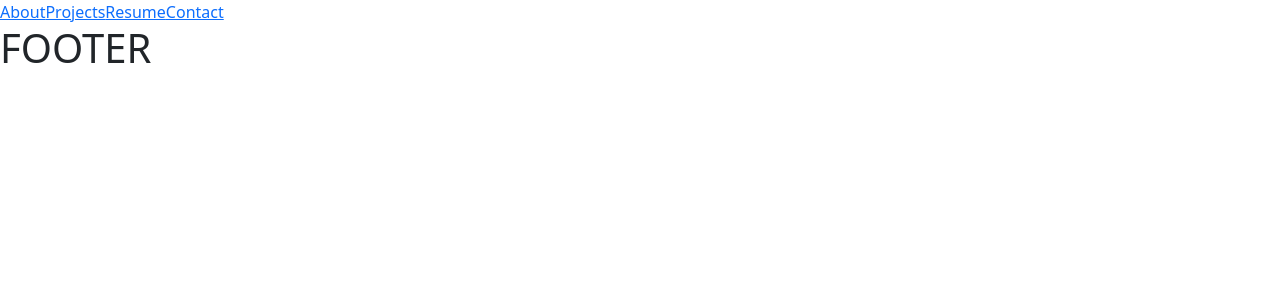
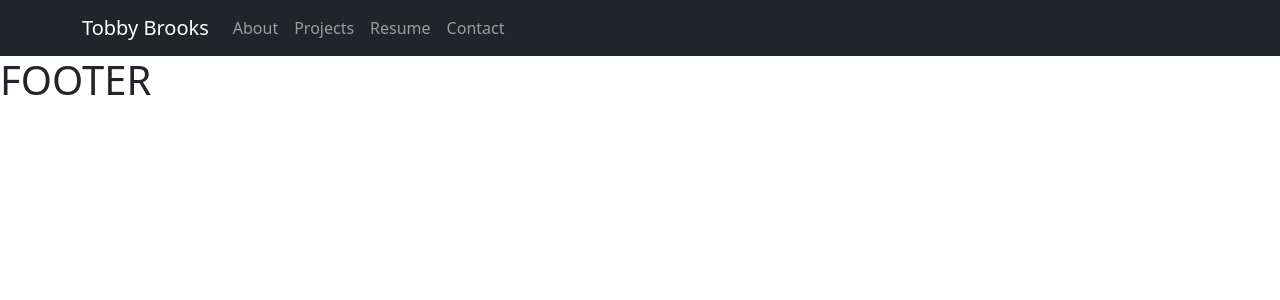
Before and after one commit to 1tbrooks1/tobbybrooks-react-portfolio, a React (Create React App) app: page / in a window 1280 px wide. Shown: the top 300 px of the page. Built offline with nearby package versions, Linux system fonts and the light colour scheme.

Commit message:
wrapped up navbar

```diff
--- a/src/App.js
+++ b/src/App.js
@@ -1,7 +1,7 @@
 import React, { useState } from "react";
 import About from "./components/About";
 import Contact from "./components/Contact";
-import Nav from "./components/Nav"
+import Navigation from "./components/Navigation"
 import Projects from "./components/Projects"
 import Resume from "./components/Resume"
 import Footer from "./components/Footer"
@@ -26,7 +26,7 @@ function App() {
 
   return (
     <div>
-      <Nav page={page} setPage={setPage} />
+      <Navigation page={page} setPage={setPage} />
       <main>
         <div>{currentPage(page)}</div>
       </main>
--- a/src/components/Nav/index.js
+++ /dev/null
@@ -1,14 +0,0 @@
-import React from "react";
-
-function Nav({setPage}) {
-  return (
-    <div>
-      <a href="#about" onClick={() =>{setPage('About')}}>About</a>
-      <a href="#projects" onClick={() =>{setPage('Projects')}}>Projects</a>
-      <a href="#resume" onClick={() =>{setPage('Resume')}}>Resume</a>
-      <a href="#contact" onClick={() =>{setPage('Contact')}}>Contact</a>
-   </div>
-  );
-}
-
-export default Nav;
--- /dev/null
+++ b/src/components/Navigation/index.js
@@ -0,0 +1,61 @@
+import React from "react";
+import Navbar from "react-bootstrap/Navbar";
+import Container from "react-bootstrap/Container";
+import Nav from "react-bootstrap/Nav";
+
+function Navigation({ setPage }) {
+  return (
+    <div>
+      <>
+        <Navbar bg="dark" variant="dark">
+          <Container>
+            <Navbar.Brand
+              href="#about"
+              onClick={() => {
+                setPage("About");
+              }}
+            >
+              Tobby Brooks
+            </Navbar.Brand>
+            <Nav className="me-auto">
+              <Nav.Link
+                href="#about"
+                onClick={() => {
+                  setPage("About");
+                }}
+              >
+                About
+              </Nav.Link>
+              <Nav.Link
+                href="#projects"
+                onClick={() => {
+                  setPage("Projects");
+                }}
+              >
+                Projects
+              </Nav.Link>
+              <Nav.Link
+                href="#resume"
+                onClick={() => {
+                  setPage("Resume");
+                }}
+              >
+                Resume
+              </Nav.Link>
+              <Nav.Link
+                href="#contact"
+                onClick={() => {
+                  setPage("Contact");
+                }}
+              >
+                Contact
+              </Nav.Link>
+            </Nav>
+          </Container>
+        </Navbar>
+      </>
+    </div>
+  );
+}
+
+export default Navigation;
--- a/src/components/Projects/index.js
+++ b/src/components/Projects/index.js
@@ -1,44 +1,44 @@
 import React from "react";
 
 function Projects() {
-  const [projects] = useState([
-    {
-      title: "",
-      description: "",
-      link: "",
-      git: "",
-    },
-    {
-      title: "",
-      description: "",
-      link: "",
-      git: "",
-    },
-    {
-      title: "",
-      description: "",
-      link: "",
-      git: "",
-    },
-    {
-      title: "",
-      description: "",
-      link: "",
-      git: "",
-    },
-    {
-      title: "",
-      description: "",
-      link: "",
-      git: "",
-    },
-    {
-      title: "",
-      description: "",
-      link: "",
-      git: "",
-    },
-  ])
+  // const [projects] = useState([
+  //   {
+  //     title: "",
+  //     description: "",
+  //     link: "",
+  //     git: "",
+  //   },
+  //   {
+  //     title: "",
+  //     description: "",
+  //     link: "",
+  //     git: "",
+  //   },
+  //   {
+  //     title: "",
+  //     description: "",
+  //     link: "",
+  //     git: "",
+  //   },
+  //   {
+  //     title: "",
+  //     description: "",
+  //     link: "",
+  //     git: "",
+  //   },
+  //   {
+  //     title: "",
+  //     description: "",
+  //     link: "",
+  //     git: "",
+  //   },
+  //   {
+  //     title: "",
+  //     description: "",
+  //     link: "",
+  //     git: "",
+  //   },
+  // ])
 
   return (
     <div>
--- a/src/components/Resume/index.js
+++ b/src/components/Resume/index.js
@@ -5,6 +5,14 @@ function Resume() {
   return (
     <div>
     <h1>RESUME</h1>
+    <a href="placeholder" target="_blank" rel="noreferrer" >Resume</a>
+    <h2>Proficiencies</h2>
+    <ul>
+      <li>JS</li>
+      <li>HTML</li>
+      <li>CSS</li>
+    </ul>
+
     </div>
   )
 }
```
